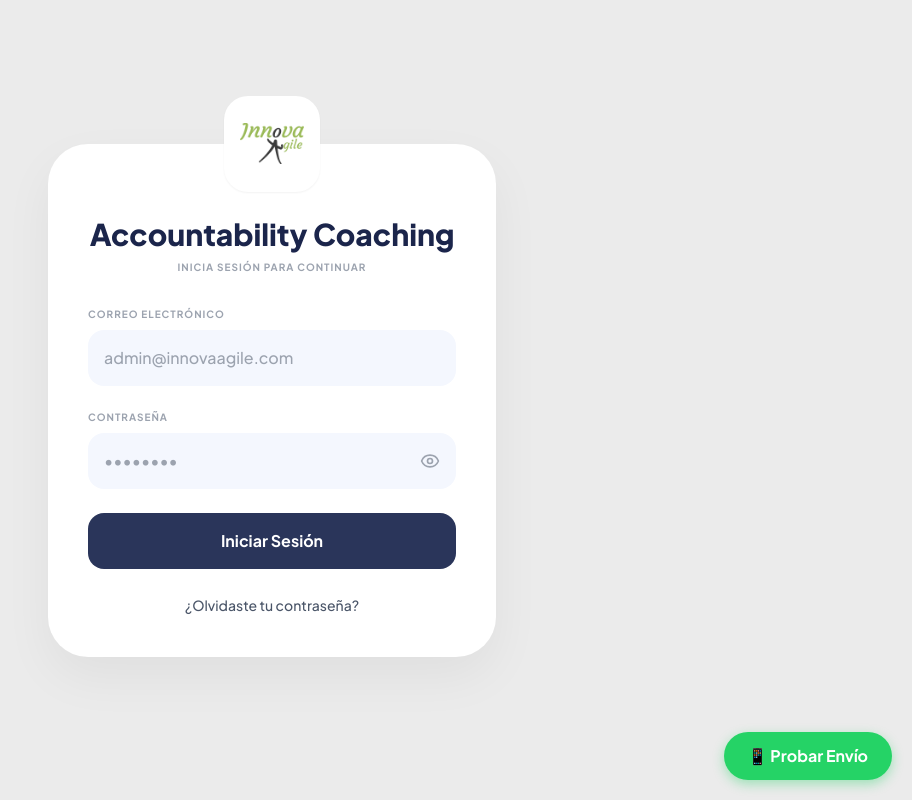
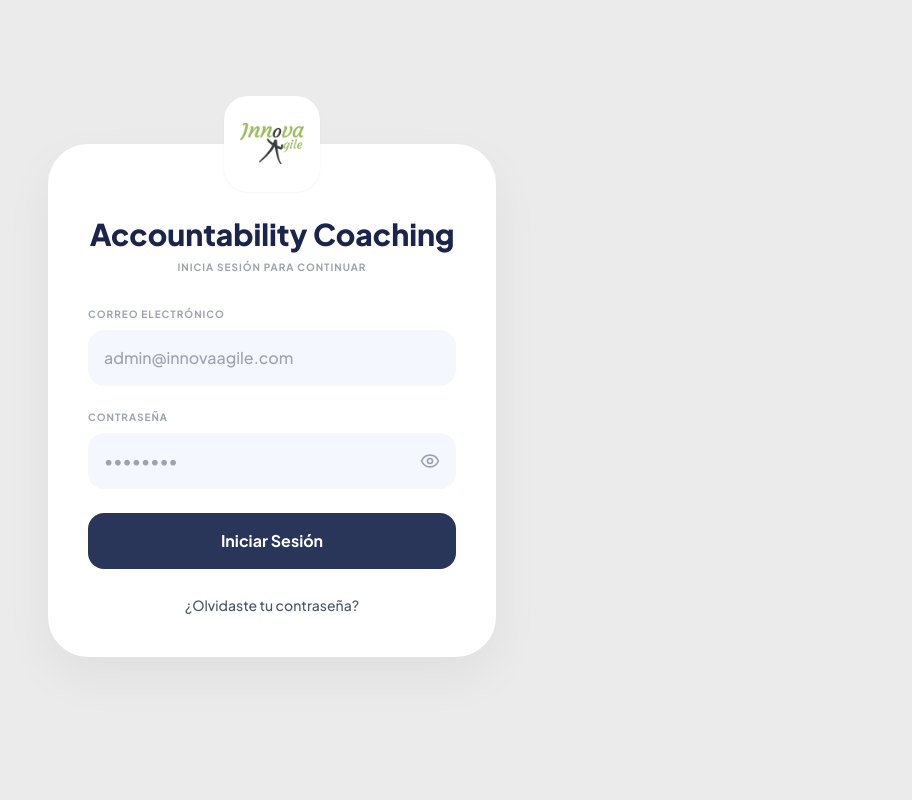
Before and after one commit to innovaagile/Accountabiliy---Antig-v1, a React (Vite) app in the folder frontend/: page /login in a window 1280 px wide. Shown: the whole page, without its empty margins (368-1280 px from the left). Built offline with nearby package versions, Linux system fonts and the light colour scheme.

Commit message:
chore: remove manual WhatsApp test button from production UI

```diff
--- a/frontend/src/App.tsx
+++ b/frontend/src/App.tsx
@@ -27,43 +27,6 @@ const AdminRoute = ({ children }: { children: React.ReactNode }) => {
   if (!isAuthenticated) return <Navigate to="/login" />;
   if (user?.role !== 'ADMIN') return <Navigate to="/dashboard" />;
   return <>{children}</>;
-};
-
-const WhatsAppTestButton = () => {
-  const [loading, setLoading] = useState(false);
-
-  const testSend = async () => {
-    const phone = prompt('Ingresa el número de destino (con código de país ej: 56912345678):');
-    if (!phone) return;
-
-    setLoading(true);
-    try {
-      const res = await apiFetch('/webhooks/whatsapp/test', {
-        method: 'POST',
-        body: JSON.stringify({ to: phone, templateName: 'recordatorio_tarea' })
-      });
-      if (res.ok) {
-        toast.success('Mensaje enviado exitosamente');
-      } else {
-        const errorData = await res.json();
-        toast.error('Error: ' + (errorData.error || 'Fallo desconocido'));
-      }
-    } catch (e: any) {
-      toast.error('Error de red: ' + e.message);
-    } finally {
-      setLoading(false);
-    }
-  };
-
-  return (
-    <button
-      onClick={testSend}
-      disabled={loading}
-      style={{ position: 'fixed', bottom: 20, right: 20, zIndex: 9999, padding: '12px 24px', background: '#25D366', color: 'white', borderRadius: '50px', cursor: 'pointer', border: 'none', boxShadow: '0 4px 12px rgba(37,211,102,0.4)', fontWeight: 'bold' }}
-    >
-      {loading ? 'Enviando...' : '📱 Probar Envío'}
-    </button>
-  );
 };
 
 function App() {
@@ -125,7 +88,6 @@ function App() {
           <Route path="*" element={<Navigate to="/login" />} />
         </Routes>
       </Router>
-      <WhatsAppTestButton />
     </AuthProvider>
   );
 }
```
